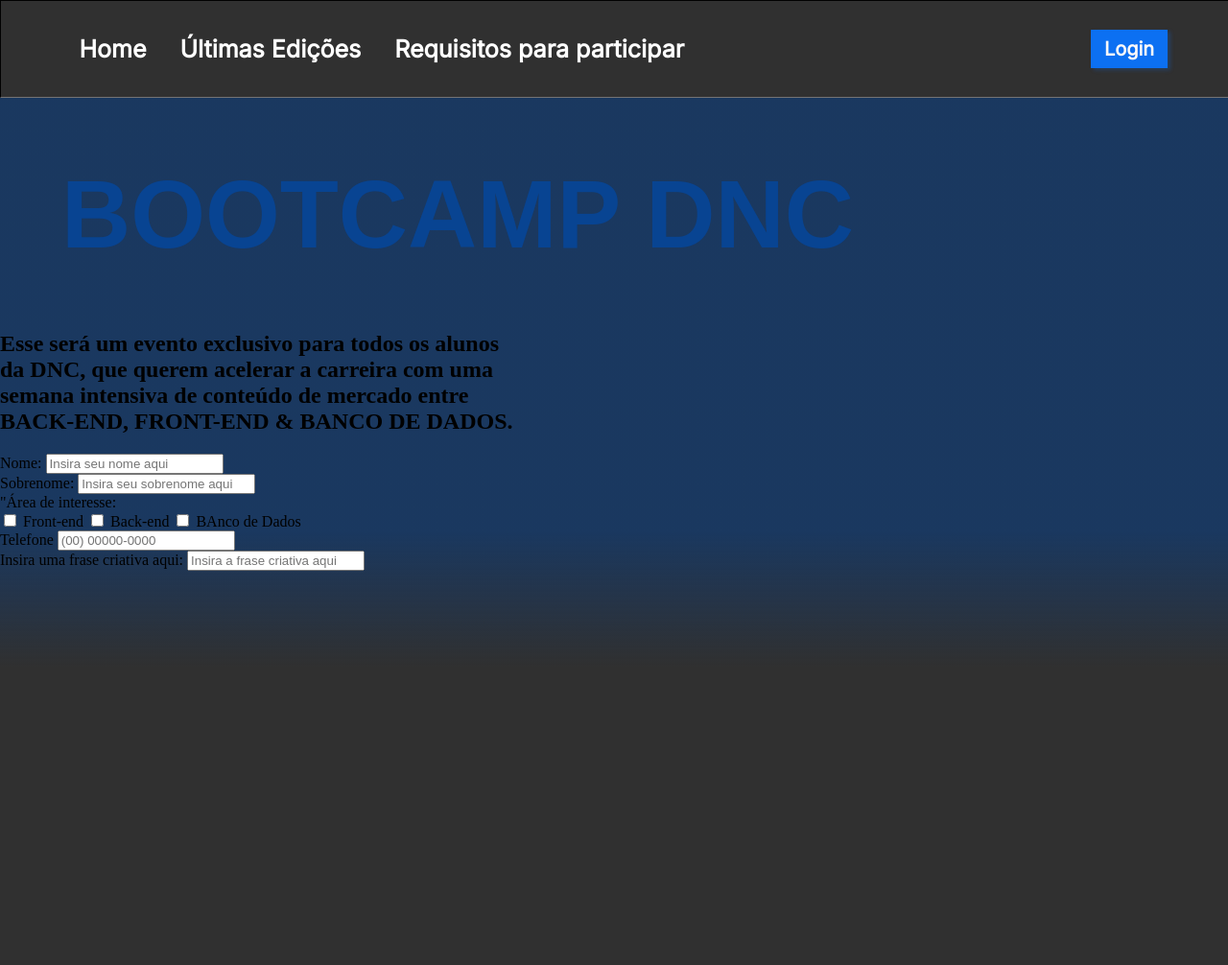
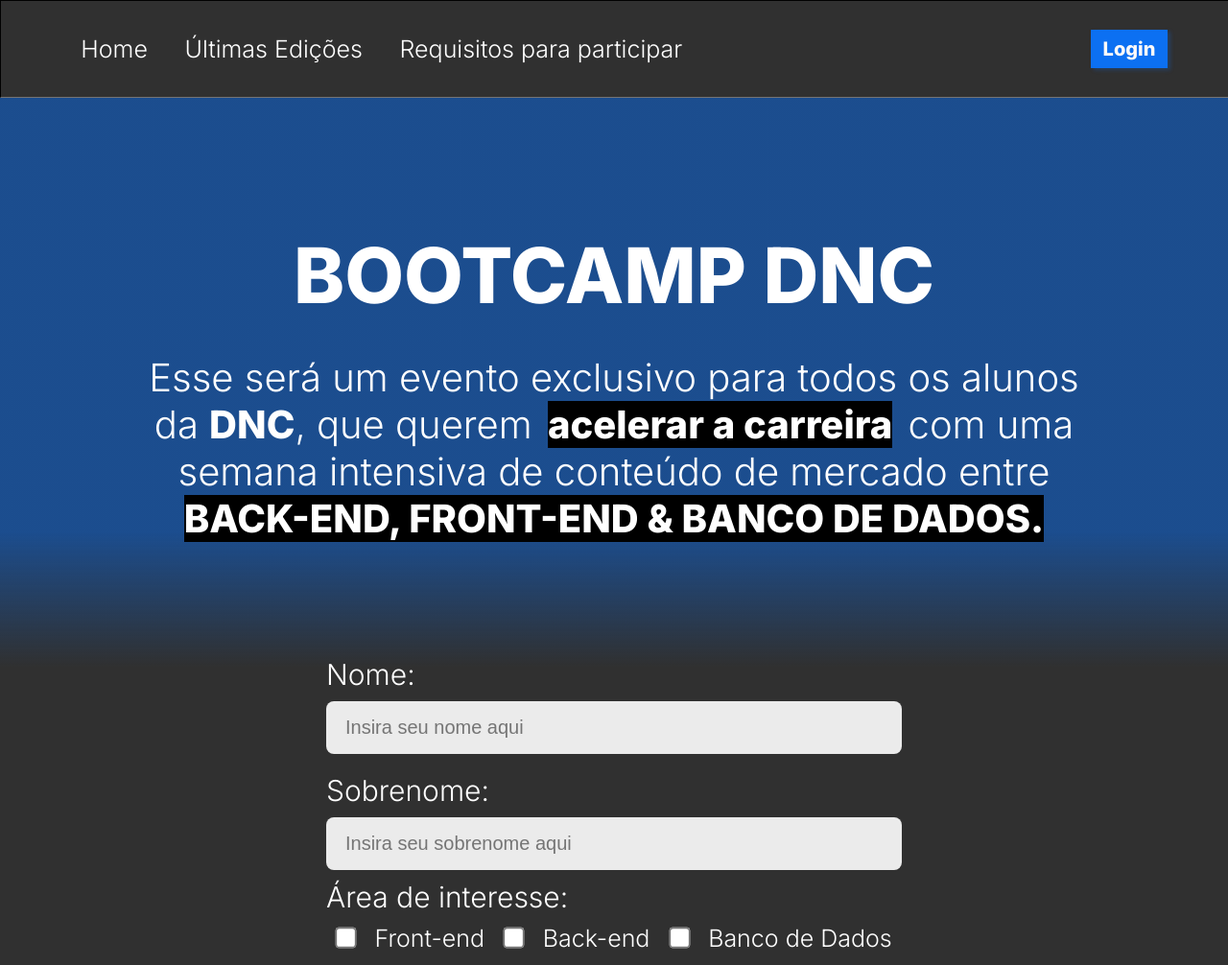
Before and after one commit to Christian-Yugen/bootcamp-dnc, a plain HTML site: page index.html in a window 1280 px wide. Shown: the top 1006 px of the page at 96% size. Drawn offline with Linux system fonts and the light colour scheme.

Commit message:
Adicionando formatação do estilo do formulário

```diff
--- a/index.html
+++ b/index.html
@@ -22,46 +22,52 @@
   <section>
     <header>
       <h1>BOOTCAMP DNC</h1>
-      <H2>Esse será um evento exclusivo para todos os alunos<br>da <strong>DNC</strong>, que querem acelerar a carreira com uma<br>semana intensiva de conteúdo de mercado entre<br>BACK-END, FRONT-END & BANCO DE DADOS.</H2>
+      <h2>Esse será um evento exclusivo para todos os alunos<br>da <strong>DNC</strong>, que querem <mark backgound>acelerar a carreira</mark> com uma<br>semana intensiva de conteúdo de mercado entre<br><mark>BACK-END, FRONT-END & BANCO DE DADOS.</mark>
+      </h2>
     </header>
+
     <form>
-      <div class="form-grup">
+      <div class="form-group">
         <label>Nome:</label>
         <input type="text" placeholder="Insira seu nome aqui">
       </div>
 
-      <div class="form-grup">
+      <div class="form-group">
         <label>Sobrenome:</label>
         <input type="text" placeholder="Insira seu sobrenome aqui">
       </div>
 
-      <div class="form-group">
-        <label>"Área de interesse:</label>
+        <label>Área de interesse:</label>
+
           <div class="checkbox-item">
-            <input type="checkbox" value="front">
+
+              <input type="checkbox" placeholder="front">
               <label>Front-end</label>
 
-            <input type="checkbox" value="front">
+              <input type="checkbox" placeholder="back">
               <label>Back-end</label>
 
-            <input type="checkbox" value="front">
-            <label>BAnco de Dados</label>
+              <input type="checkbox" placeholder="bd">
+              <label>Banco de Dados</label>
+
             </div>
 
+      <div class="form-group">
+        <label>E-mail</label>
+        <input type="text" placeholder="Insira seu e-mail aqui">
+      </div>
 
-
-
-
-      <div class="checkbox-item">
+      <div class="form-group">
         <label>Telefone</label>
         <input type="text" placeholder="(00) 00000-0000">
       </div>
 
-      <div class="form-grup">
+      <div class="form-group">
         <label>Insira uma frase criativa aqui:</label>
-        <input type="text" placeholder="Insira a frase criativa aqui">
+        <input type="text" placeholder="Qual frase criativa você gostaria de falar?">
       </div>
 
+      <input type="submit" value="Cadastrar">
 
     </form>
 
--- a/style.css
+++ b/style.css
@@ -1,15 +1,20 @@
-@import url('https://fonts.googleapis.com/css2?family=Inter:wght@100;400&display=swap');
+@import url('https://fonts.googleapis.com/css2?family=Inter:wght@300;800&display=swap');
 
+
+:root{
+    --azul-dnc: #0c70f2;
+    --preto-dnc: #303030;
+    --cinza-hover: #c9c9c9;
+    --fonte-padrão: 'inter';
+}
 
     body {
     margin: 0%; /* Margem Externa*/
     padding: 0%; /* Margem interna*/
     height: 2800px;
-    background: linear-gradient(180deg, rgba(4, 64, 143, 0.5) 19.81%, rgba(12, 112, 242, 0) 24.84%), #303030;
+    background: linear-gradient(180deg, rgba(7, 106, 236, 0.5) 19.81%, rgba(12, 112, 242, 0) 24.84%), #303030;
     /*background-repeat: no-repeat;*/
     }
-
-
 
     /*Menu de navegação principal*/
 
@@ -17,7 +22,7 @@
         width: 100%;
         height: 100px;
         border: 1px solid black;
-        background-color: #303030;
+        background-color: var(--preto-dnc);
 
         display: flex;
         justify-content: space-between;
@@ -36,13 +41,13 @@
 
     #principal button{
         margin-right: 5%;
-        background-color: #0c70f2;
+        background-color: var(--azul-dnc);
         border: 0px;
 
         height: 40px;
         width: 80px;
 
-        font-family: inter;
+        font-family: var(--fonte-padrão);
         font-size: 20px;
         font-weight: 600;
         color: rgb(253, 249, 249);
@@ -53,22 +58,122 @@
 
 
     #principal div a{
-        font-family: inter;
+        font-family: var(--fonte-padrão);
         font-size: 25px;
-        font-weight: 600;
+        font-weight: 400;
         color: white;
         text-decoration: none;
 
     }
 
     #principal div a:hover{
-        color: blue;
+        color: var(--cinza-hover);
 
     }
 
-    h1{
+    /*h1{
         font-size: 100px;
-        font-family: Arial, Helvetica, sans-serif;
-        color: #084492;
-        margin: 5%;
+        font-family: inter, sans-serif;
+        color: rgb(255, 255, 255);
+        margin: 20px;
+
+
     }
+
+    h2{
+        font-size: 45px;
+        font-family: inter, sans-serif;
+        color: rgb(255, 255, 255);
+        margin: 20px;
+        font-weight: 250;
+
+
+    }*/
+
+    /*Seção Principal do site*/
+
+section{
+    display: flex;
+    flex-direction: column;
+    align-items: center;
+
+    margin-top: 70px;
+    margin-bottom: 100px;
+}
+
+    header{
+        color: white;
+        font-family: var(--fonte-padrão);
+    }
+
+    header h1{
+        text-transform: uppercase;
+        font-size: 80px;
+        margin-bottom: 20px;
+        text-align: center;
+    }
+
+    header h2{
+        text-align: center;
+        font-size: 40px;
+        font-weight: 400;
+        margin-bottom: 100px;
+    }
+
+    header mark{
+    background-color: black;
+    color: white;
+    font-weight: 530;
+    margin: 5px;
+    }
+
+    form{
+        color: white;
+        font-family: var(--fonte-padrão);
+        font-size: 30px;
+        font-weight: 500;
+        width: 600px;
+    }
+    .form-group{
+        display: flex;
+        flex-direction: column;
+        margin-top: 10px;
+        margin-bottom: 10px;
+    }
+    form input{
+        border-radius: 8px;
+        border: 0px;
+        height: 15px;
+        font-size: 20px;
+        padding: 20px;
+        background-color: rgba(255, 255, 255, 0.9);
+    }
+    form label{
+        margin:  10px 0px 10px 0px;
+    }
+    form input ::placeholder{
+        color: :rgba(57, 57, 57, 0.9)
+    }
+
+    .checkbox-item label{
+        font-size: 25px;
+    }
+
+    .checkbox-item{
+        display: flex;
+        justify-content: space-around;
+        align-items: center;
+    }
+    input[type="checkbox"]{
+        transform: scale(1.7);
+    }
+    input[type="submit"]{
+        background-color: rgba(12, 112, 242, 0.9);
+        width: 100%;
+        height: 70px;
+        font-size: 30px;
+        color: white;
+        margin-top: 100px;
+        box-shadow: 0px 6px 4px rgba(12, 112, 242, 0.25);
+        cursor: pointer;
+    }
```
Lines whose indentation alone changed are shown as unchanged.
